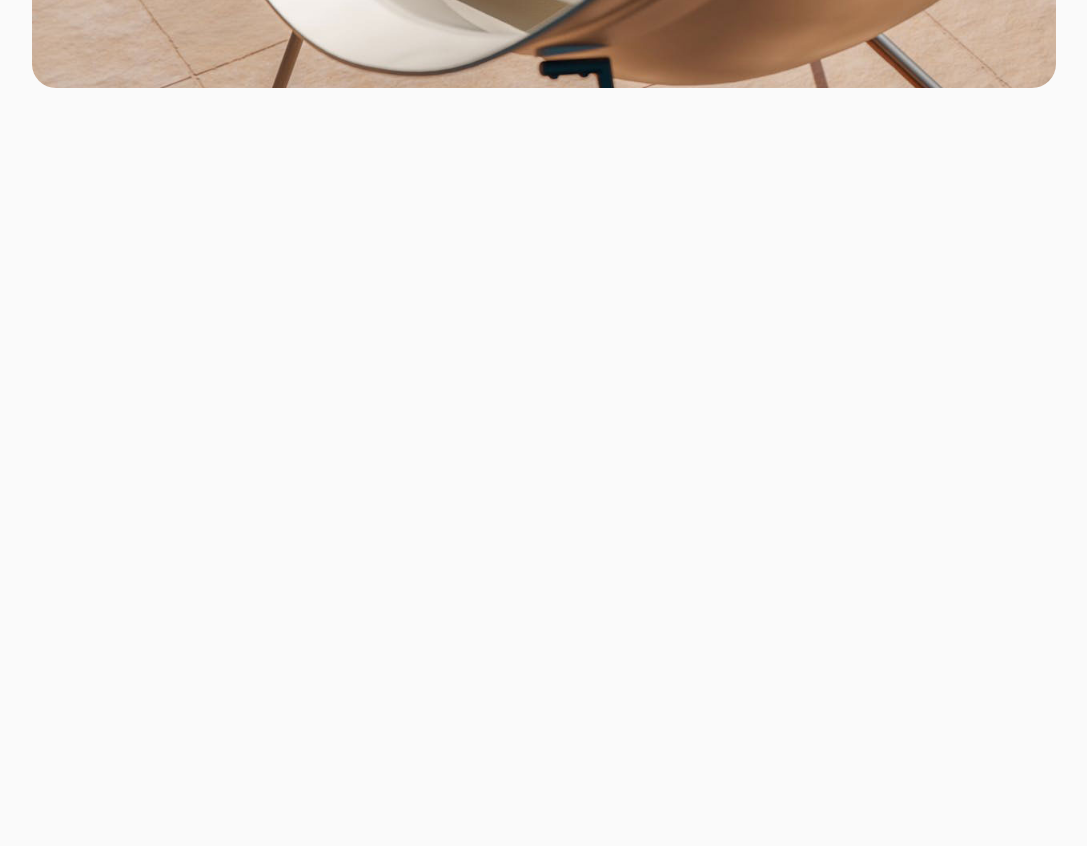
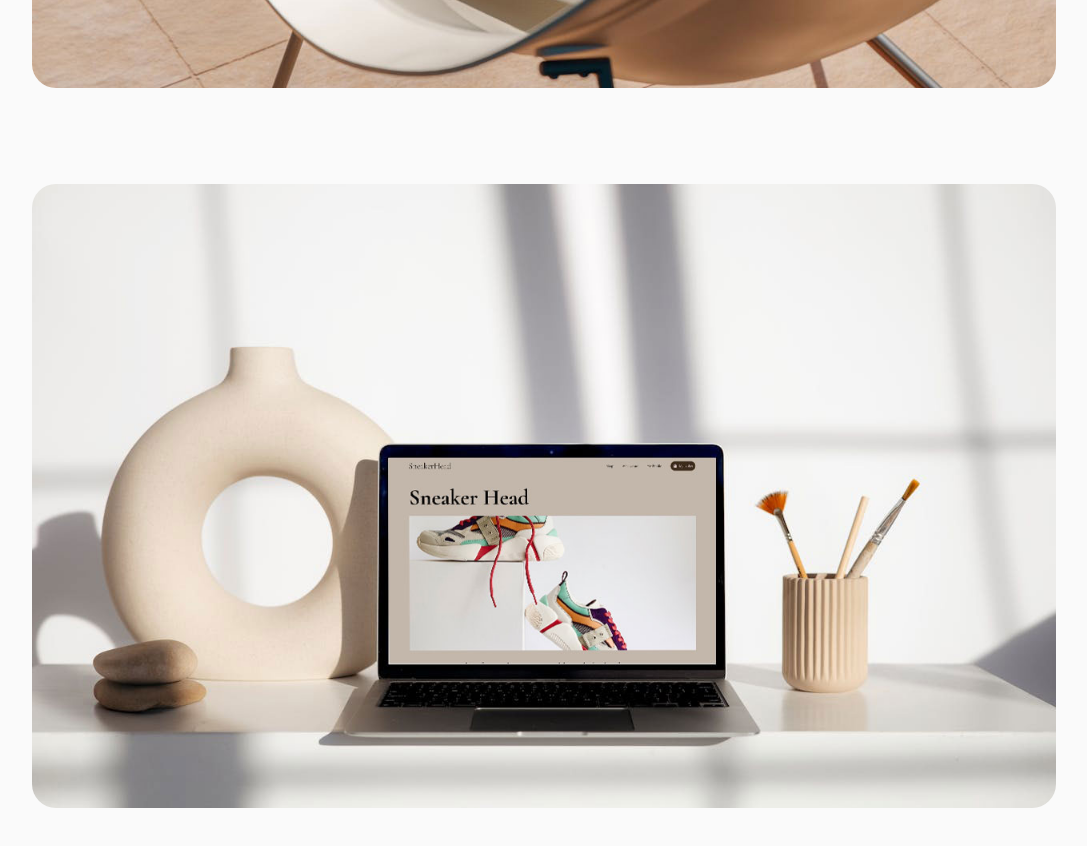
Before and after one commit to DarkoM996/nextjs-dev-portfolio, a Next.js app: page /components/ProjectSection in a window 1280 px wide. Shown: the part 1400-2246 px from the top of the page, without its empty margins (96-1183 px from the left). Before the commit the page ends 1536 px from the top, so only its background shows below. Built offline with nearby package versions, Linux system fonts and the light colour scheme.

Commit message:
project 3 added

```diff
--- a/pages/components/ProjectSection.tsx
+++ b/pages/components/ProjectSection.tsx
@@ -1,6 +1,7 @@
 import Image from "next/image";
 import picture1 from "../../public/images/furniturewebsite-featured-pic(optimized)-2.4.jpg";
 import picture2 from "../../public/images/travel-landing-page-featured-pic-(optimized)-2.1.jpg";
+import picture3 from "../../public/images/sneaker-head-featured-pic-(optimized)-2.5.jpg";
 import React from "react";
 
 const ProjectSection = () => {
@@ -24,6 +25,15 @@ const ProjectSection = () => {
           className="object-cover w-full h-full rounded-3xl"
         />
       </div>
+      {/* Image 3 */}
+      <div className="relative w-full h-[520px] md:h-[720px] py-12">
+        <Image
+          priority={true}
+          src={picture3}
+          alt="project image 3"
+          className="object-cover w-full h-full rounded-3xl"
+        />
+      </div>
     </section>
   );
 };
```
